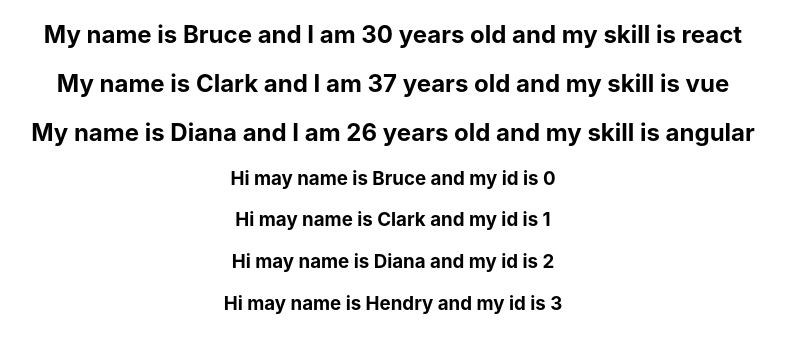
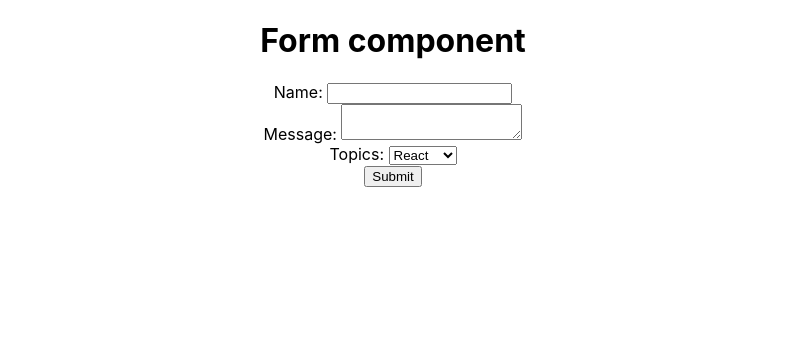
Before and after one commit to harislee168/first-react, a React (Create React App) app: page / in a window 1280 px wide. Shown: the top 352 px of the page, without its empty margins (247-1033 px from the left). Built offline with nearby package versions, Linux system fonts and the light colour scheme.

Commit message:
added the form js

```diff
--- a/src/App.js
+++ b/src/App.js
@@ -8,6 +8,7 @@
 import ParentComponent from './components/ParentComponent.js';
 import ConditionalRender from './components/ConditionalRender.js'
 import ListRender, {NameRender} from './components/ListRender.js';
+import Form from './components/Form.js';
 
 function App() {
   return (
@@ -26,8 +27,9 @@
       {/* <FunctionClick /> */}
       {/* <ParentComponent /> */}
       {/* <ConditionalRender /> */}
-      <ListRender />
-      <NameRender />
+      {/* <ListRender />
+      <NameRender /> */}
+      <Form />
     </div>
   );
 }
--- /dev/null
+++ b/src/components/Form.js
@@ -0,0 +1,68 @@
+import React, {Component} from 'react'
+
+
+class Form extends Component {
+  constructor() {
+    super()
+    this.topicsArray = [{id:1, value: 'React'}, {id:2 , value:'Angular'}, {id:3, value:'Vue'}]
+    this.state = {
+      userName: '',
+      message:'',
+      topic:this.topicsArray[0].value
+    }
+  }
+
+  nameHandler = (e) => {
+    return (
+      this.setState({userName: e.target.value}, () => console.log(this.state.userName))
+    )
+  }
+
+  messageHandler = (e) => {
+    return (
+      this.setState({message: e.target.value}, () => console.log(this.state.message))
+    )
+  }
+
+  topicHandler = (e) => {
+    return (
+      this.setState({topic: e.target.value}, () => console.log(e.target.value))
+    )
+  }
+
+  submitHandler = (e) => {
+    e.preventDefault()
+    return (
+      alert(`username is: ${this.state.userName}. \nMessage is: ${this.state.message}. \nTopic is: ${this.state.topic}`)
+    )
+  }
+
+
+  render(){
+    return (
+      <div>
+        <h1>Form component</h1>
+        <form onSubmit={this.submitHandler}>
+          <div>
+            <label>Name: </label>
+            <input type='text' value={this.state.userName} onChange={this.nameHandler} />
+          </div>
+          <div>
+            <label>Message: </label>
+            <textarea value={this.state.message} onChange={this.messageHandler} />
+          </div>
+          <div>
+            <label>Topics: </label>
+            <select value={this.state.topic} onChange={this.topicHandler}>
+              {this.topicsArray.map(topic => <option key={topic.id} value={topic.value}>{topic.value}</option>)}
+            </select>
+          </div>
+          <div><button type='submit'>Submit</button></div>
+        </form>
+      </div>
+
+    )
+  }
+}
+
+export default Form
```
